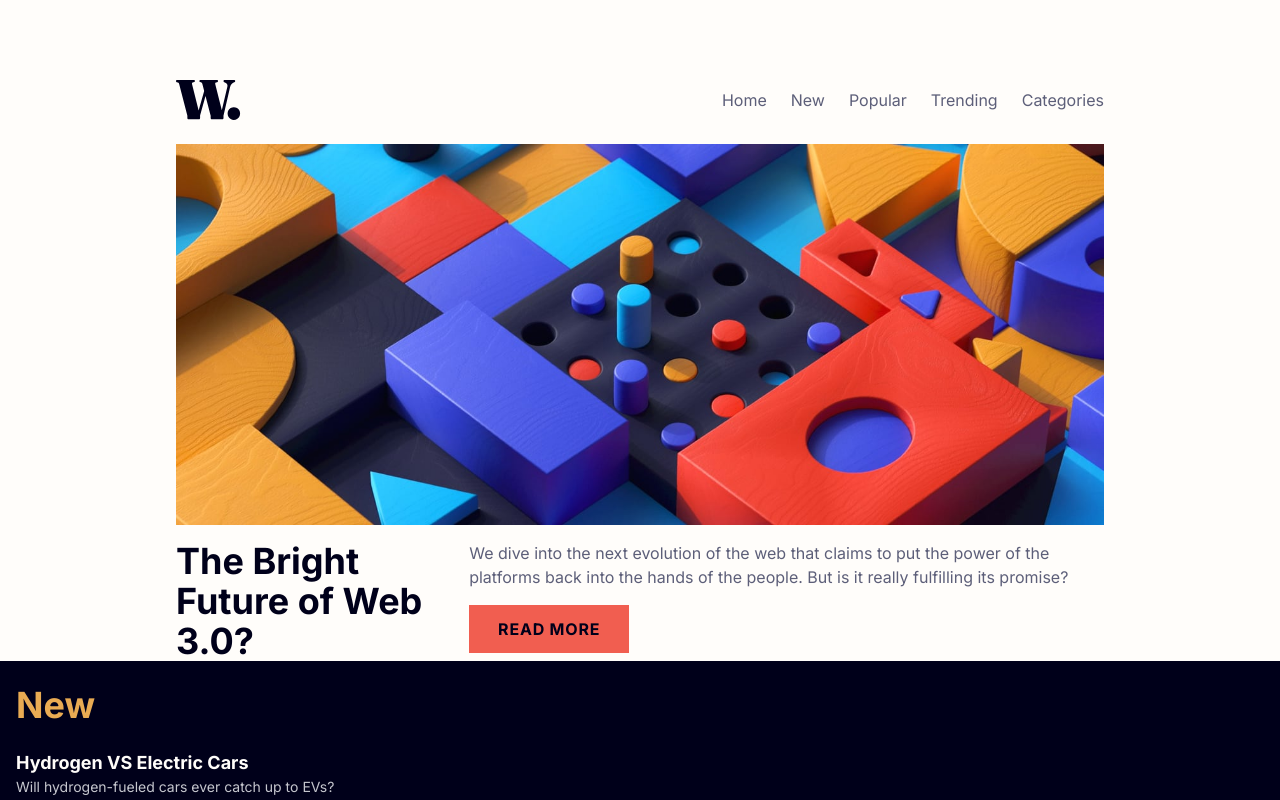
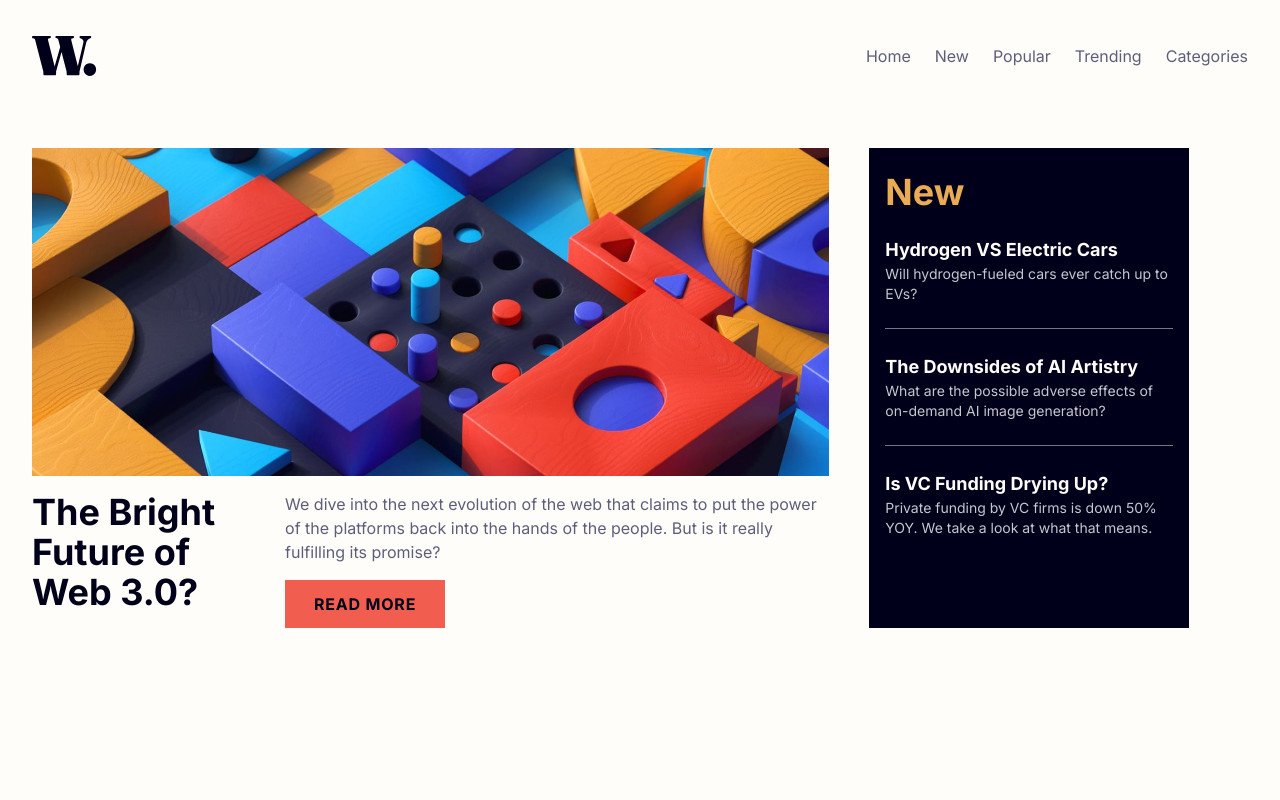
Before and after one commit to plskz/news-homepage, a Next.js app: page / in a window 1280 px wide. Shown: the top 800 px of the page. Built offline with nearby package versions, Linux system fonts and the light colour scheme.

Commit message:
chore: layout

```diff
--- a/src/app/page.tsx
+++ b/src/app/page.tsx
@@ -6,7 +6,7 @@ export default function Home() {
   return (
     <>
       <Navbar />
-      <main>
+      <main className="grid gap-10 px-5 sm:px-8 sm:py-9 md:grid-cols-3">
         <Hero />
         <New />
       </main>
--- a/src/components/hero.tsx
+++ b/src/components/hero.tsx
@@ -2,7 +2,8 @@ import Image from "next/image";
 
 export default function Hero() {
   return (
-    <section className="px-5 md:px-44">
+    // <section className="px-5 md:px-44">
+    <section className="md:col-span-2">
       <div className="flex items-center justify-center">
         <Image
           src="/images/web-3-mobile.jpg"
--- a/src/components/navbar.tsx
+++ b/src/components/navbar.tsx
@@ -8,7 +8,8 @@ export default function Navbar() {
 
   return (
     <header>
-      <nav className="flex items-center justify-between px-5 py-6 md:px-44 md:pt-20">
+      {/* old: lg:px-44 lg:pt-20 */}
+      <nav className="flex items-center justify-between px-5 py-6 sm:px-8 sm:py-9">
         {/* --- LOGO --- */}
         <div>
           <Image src="/images/logo.svg" alt="logo" width={65} height={40} />
--- a/src/components/new.tsx
+++ b/src/components/new.tsx
@@ -2,7 +2,7 @@ import { latest } from "@/app/data";
 
 export default function New() {
   return (
-    <section className="bg-neutral-40 text-neutral-10 flex flex-col px-4 pt-6">
+    <section className="bg-neutral-40 text-neutral-10 flex md:max-w-80 flex-col px-4 pt-6">
       <h2 className="text-primary-10 text-4xl font-bold">New</h2>
       <div className="divide-neutral-20/60 divide-y-[0.5px]">
         {latest.map((item, index) => (
```
